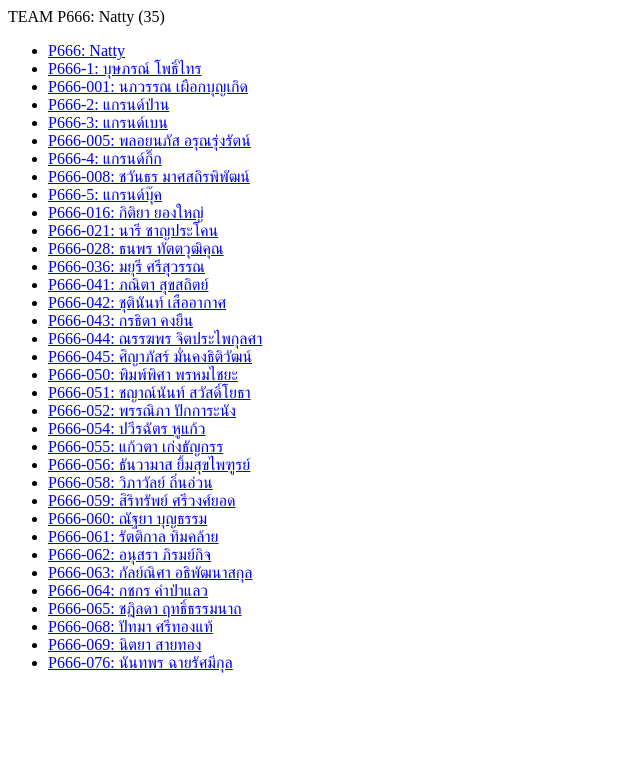
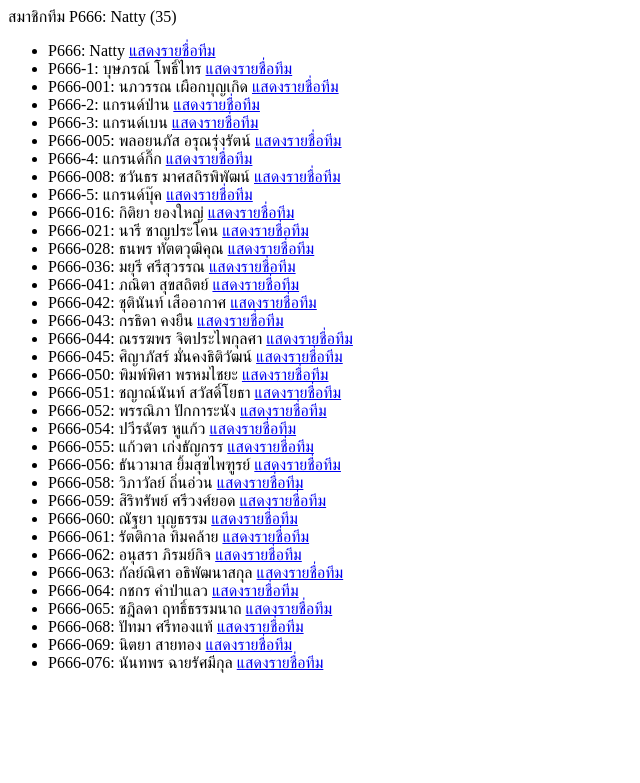
Before and after one commit to nattyait/p666_team, a Django app: page /team/P666/ in a window 1280 px wide. Shown: the top 783 px of the page, without its empty margins (0-640 px from the left). Run offline with Django 3.2, Linux system fonts and the light colour scheme; data comes from the database, SQL or seed files in the repository.

Commit message:
Add link show team

```diff
--- a/members/templates/team.html
+++ b/members/templates/team.html
@@ -1,8 +1,8 @@
-TEAM {{ parent_member.member_id}}: {{ parent_member.name }} ({{ member_count }})
+สมาชิกทีม {{ parent_member.member_id}}: {{ parent_member.name }} ({{ member_count }})
 {% if member_list %}
     <ul>
     {% for member in member_list %}
-        <li><a href="../{{ member.member_id }}/">{{ member.member_id}}: {{ member.name }}</a></li>
+        <li>{{ member.member_id}}: {{ member.name }} <a href="../{{ member.member_id }}/">แสดงรายชื่อทีม</a></li>
     {% endfor %}
     </ul>
 {% else %}
```
